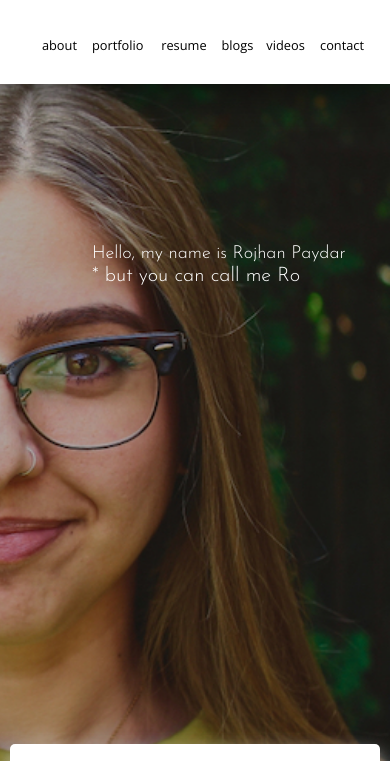
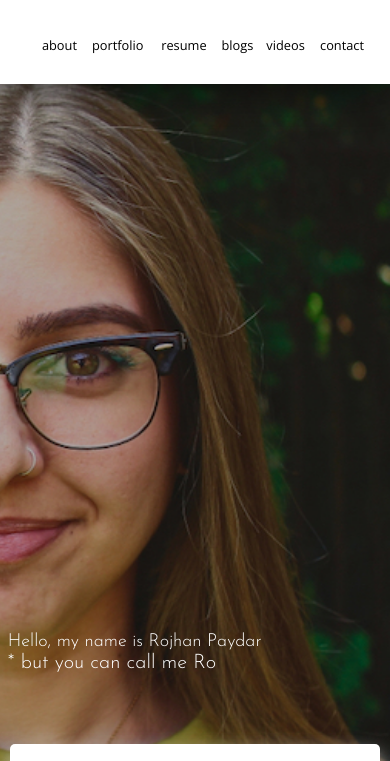
Before and after one commit to rojhanpaydar/rojhan-paydar-portfolio, a plain HTML site: page index.html in a window 390 px wide. Shown: the top 761 px of the page. Drawn offline with nearby package versions, Linux system fonts and the light colour scheme.

Commit message:
readjusting header font placement

```diff
--- a/styles/sass/_mediaQueries.scss
+++ b/styles/sass/_mediaQueries.scss
@@ -68,8 +68,9 @@
   }
 
   .headerTextSpace {
-    margin-left: 22%;
-    margin-bottom: 80%;
+    position: absolute;
+    width: 100%;
+    bottom: 20%;
   }
 
   nav a li {
@@ -124,3 +125,9 @@
     height: 100%;
   }
 }
+
+@media (max-width: 320px) {
+  nav {
+    width: 100%;
+  }
+}
```
Also changed, not shown: styles/styles.css.
